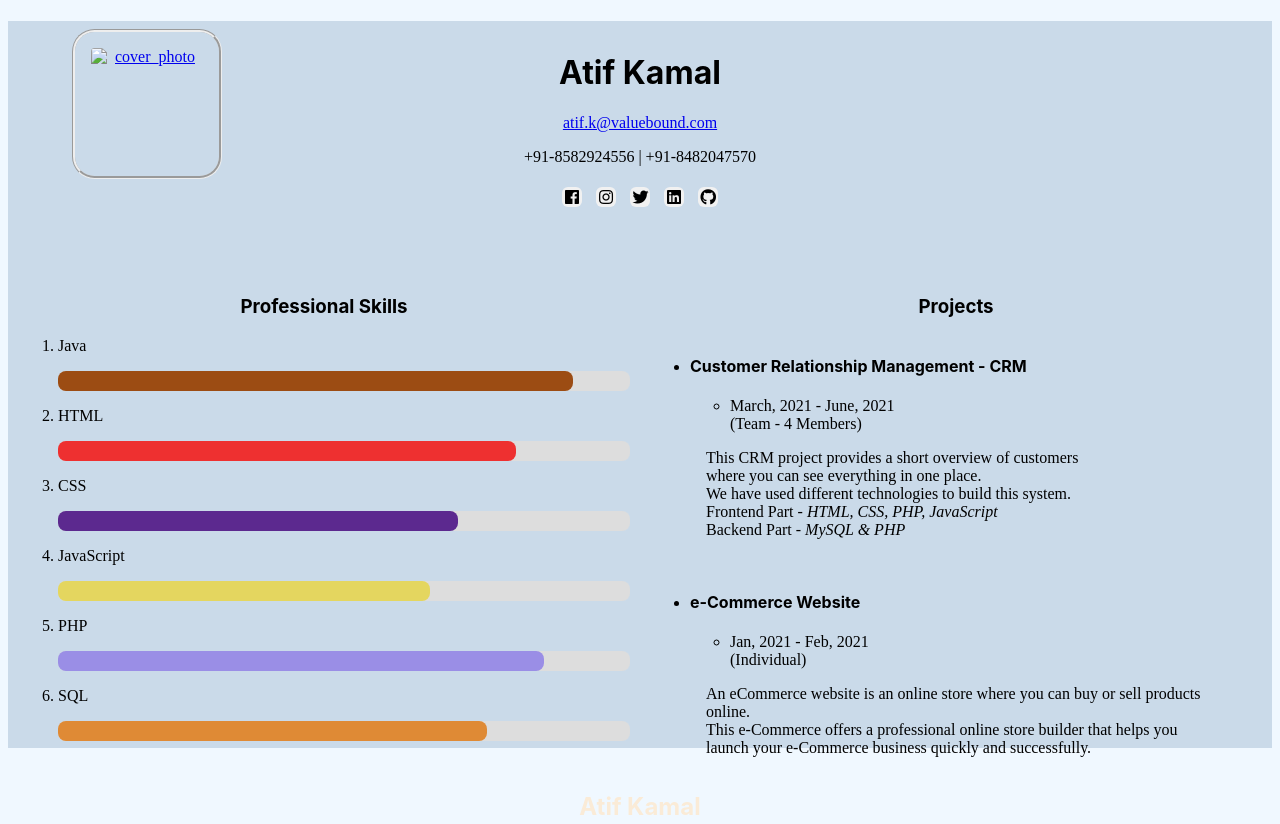
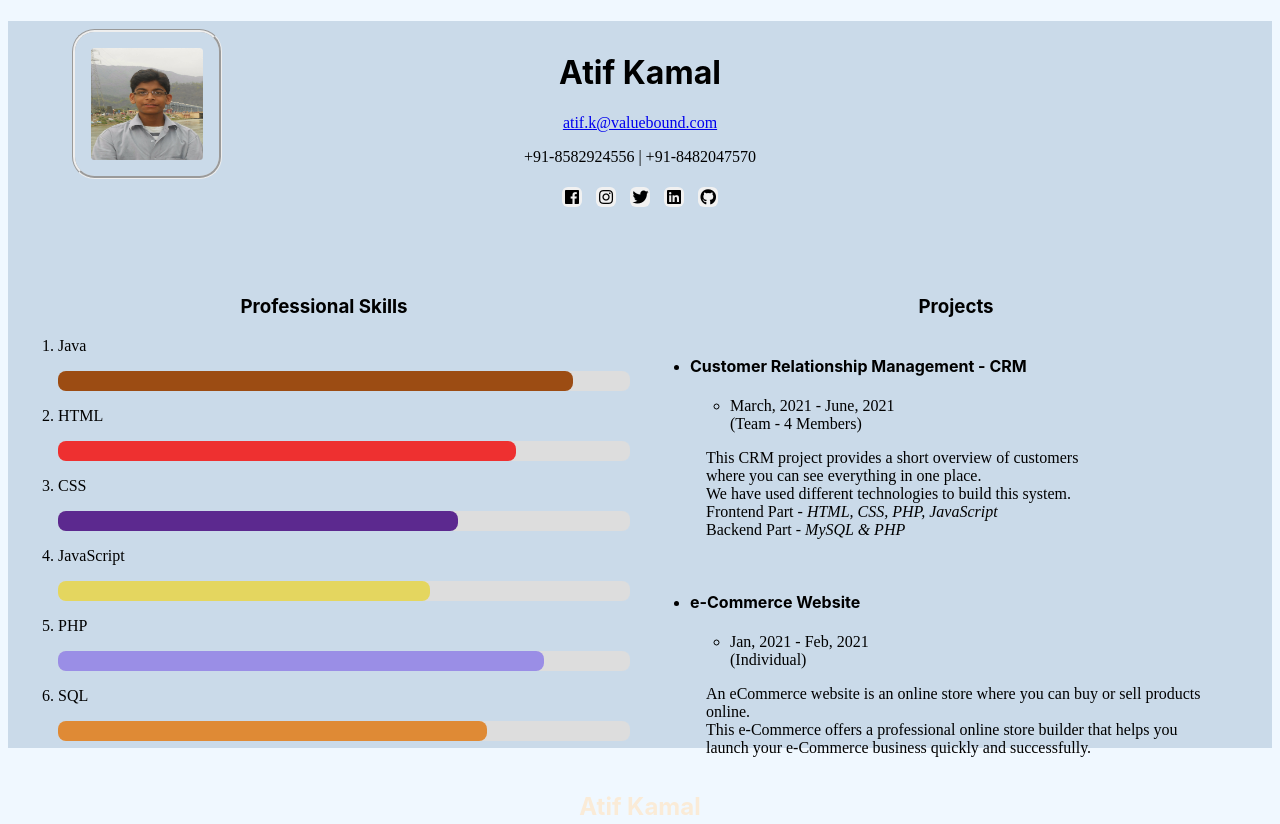
Before and after one commit to hafizaatifkamal/Assignment-1, a plain HTML site: page index.html in a window 1280 px wide. Shown: the top 824 px of the page. Drawn offline with Linux system fonts and the light colour scheme.

Commit message:
Update index.html

```diff
--- a/index.html
+++ b/index.html
@@ -14,7 +14,7 @@
     <header>
         <div class="cover">
             <a class="click-vb" href="https://www.valuebound.com">
-                <img src="images/cover_photo.jpg" alt="cover_photo" title="Profile" width="150px" height="150px">
+                <img src="cover_photo.jpg" alt="cover_photo" title="Profile" width="150px" height="150px">
             </a>
         </div>
         <h1>Atif Kamal</h1>
```
